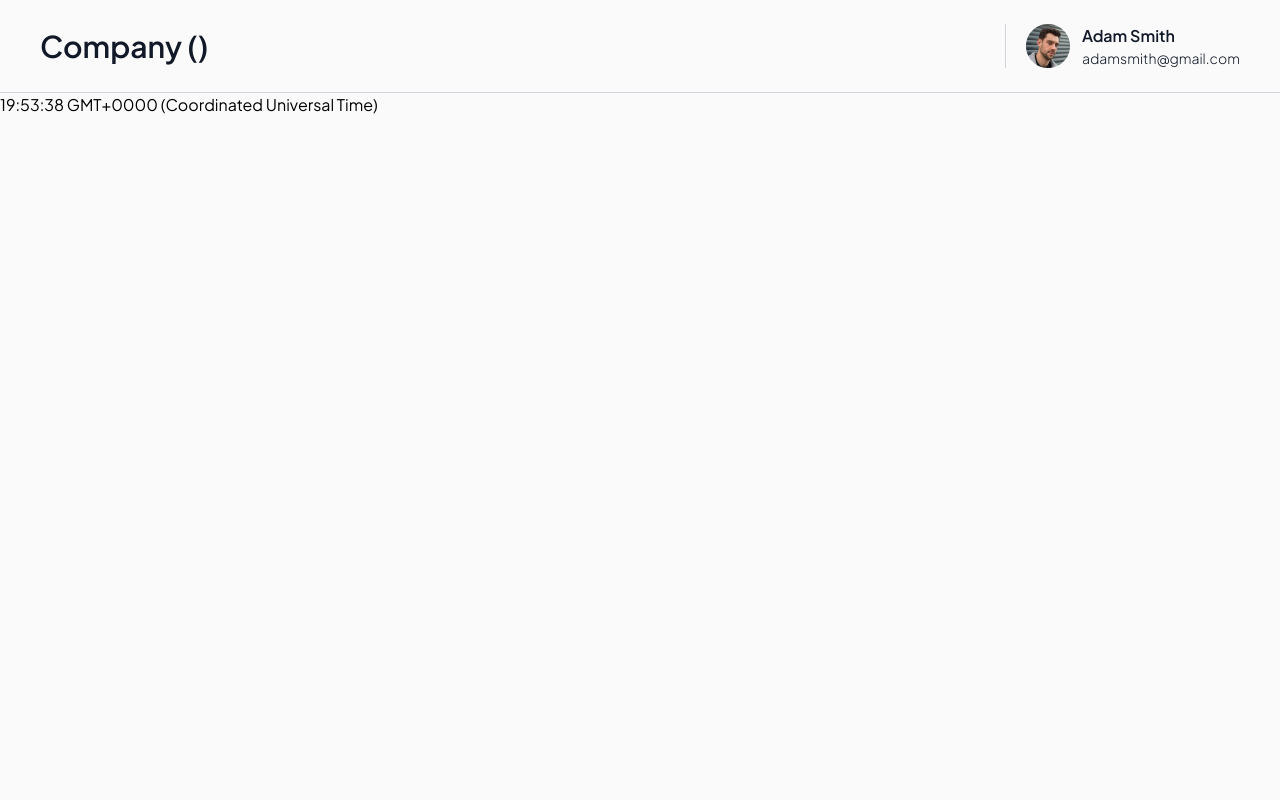
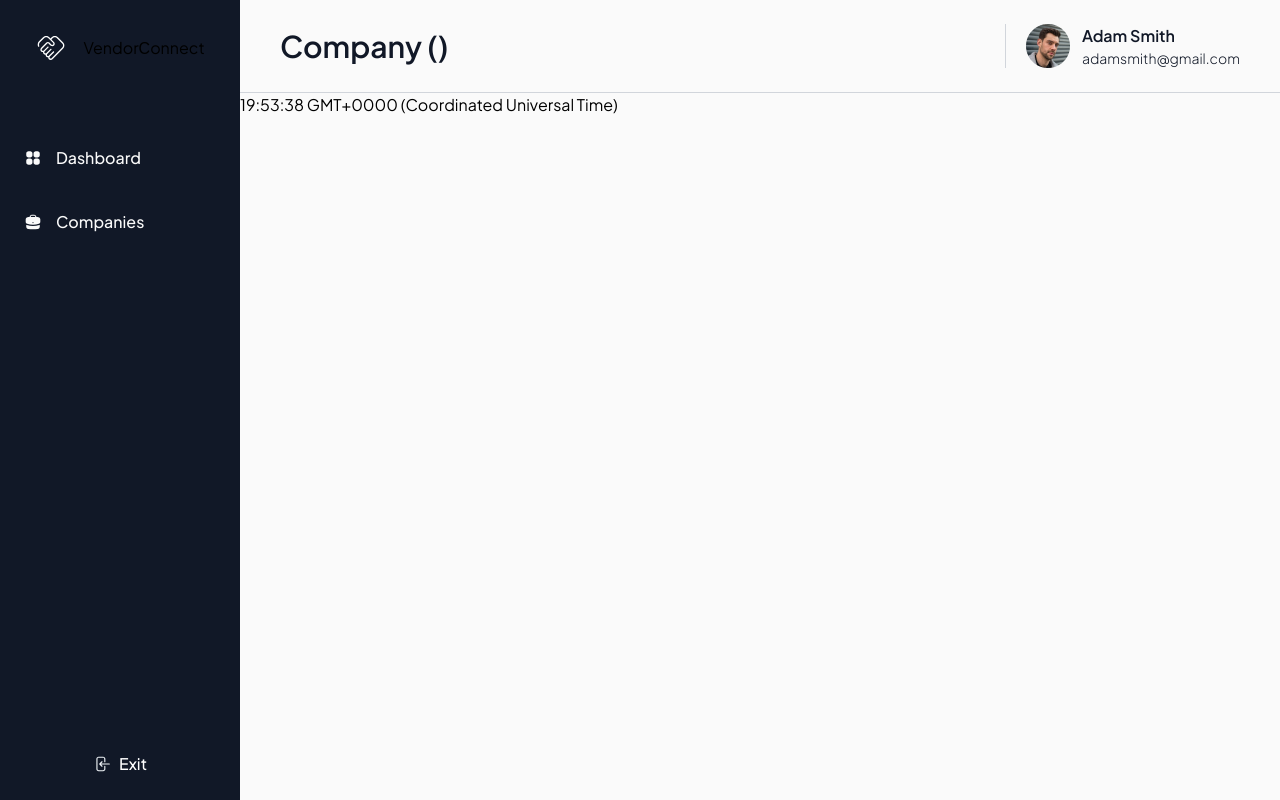
Before and after one commit to Olena-P/vendor-connect, a Next.js app: page /companies in a window 1280 px wide. Built offline with nearby package versions, Linux system fonts and the light colour scheme.

Commit message:
feat(admin): add admin layout with sidebar

```diff
--- /dev/null
+++ b/src/app/(admin)/layout.tsx
@@ -0,0 +1,15 @@
+import React from 'react';
+import Sidebar from '@/app/components/sidebar';
+
+export interface LayoutProps {
+  children: React.ReactNode;
+}
+
+export default function Layout({ children }: LayoutProps) {
+  return (
+    <>
+      <Sidebar />
+      <div className="ml-60">{children}</div>
+    </>
+  );
+}
```
Also changed, not shown: src/app/(admin)/companies/[...id]/page.tsx (renamed from src/app/companies/[...id]/page.tsx), src/app/(admin)/companies/page.tsx (renamed from src/app/companies/page.tsx), src/app/(admin)/dashboard/_settings/page.tsx (renamed from src/app/dashboard/_settings/page.tsx), src/app/(admin)/dashboard/page.tsx (renamed from src/app/dashboard/page.tsx).
